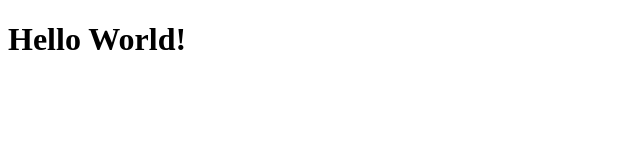
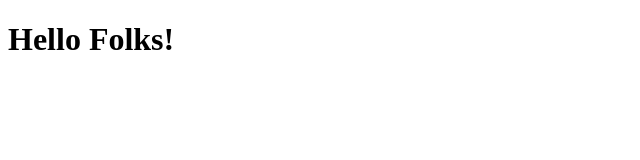
Before and after one commit to NikhilM512/Project135-01, a plain HTML site: page index.html in a window 1280 px wide. Shown: the full height of the page, 0-640 px from the left. Drawn offline with Linux system fonts and the light colour scheme.

Commit message:
Changed the heading at line no 11

```diff
--- a/index.html
+++ b/index.html
@@ -8,7 +8,7 @@
 </head>
 <body>
 
-    <h1>Hello World!</h1>
+    <h1>Hello Folks!</h1>
 
 
 </body>
```
